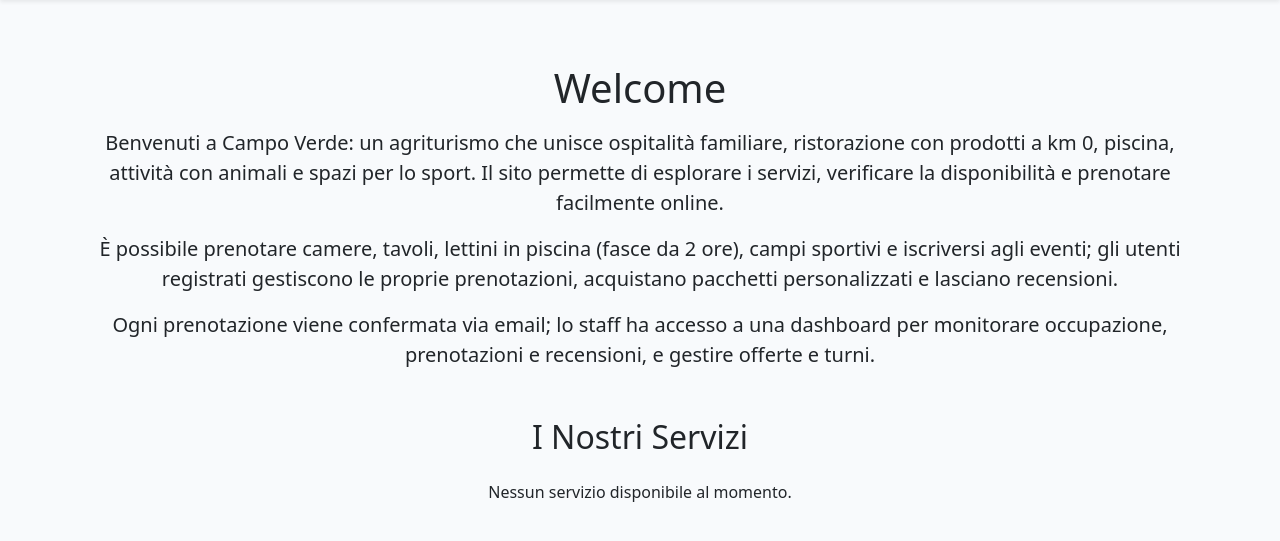
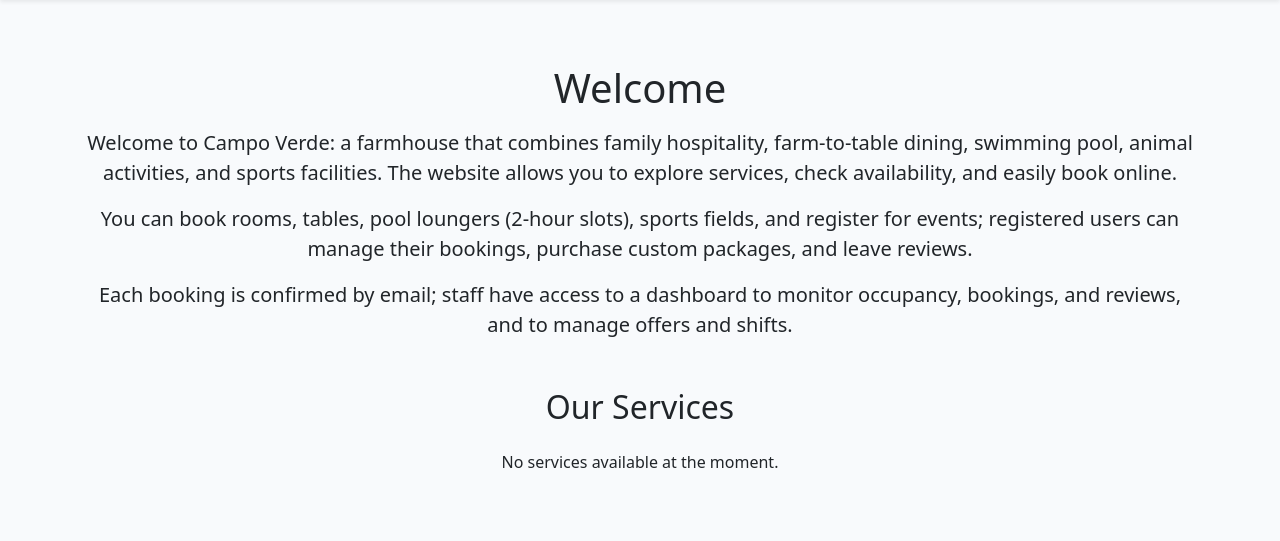
Before and after one commit to alessandrorebosio/DB25-farmhouse, a Django app: page / in a window 1280 px wide. Shown: the part 56-597 px from the top of the page. Run offline with Django 5.2, Linux system fonts and the light colour scheme.

Commit message:
translated index.html

```diff
--- a/app/core/templates/index.html
+++ b/app/core/templates/index.html
@@ -7,26 +7,23 @@
 
     <section class="presentation lead">
         <p>
-            Benvenuti a Campo Verde: un agriturismo che unisce ospitalità familiare, ristorazione con prodotti a km 0,
-            piscina, attività con animali e spazi per lo sport. Il sito permette di esplorare i servizi, verificare la
-            disponibilità e prenotare facilmente online.
+            Welcome to Campo Verde: a farmhouse that combines family hospitality, farm-to-table dining,
+            swimming pool, animal activities, and sports facilities. The website allows you to explore services, check
+            availability, and easily book online.
         </p>
         <p>
-            È possibile prenotare camere, tavoli, lettini in piscina (fasce da 2 ore), campi sportivi e iscriversi agli
-            eventi;
-            gli utenti registrati gestiscono le proprie prenotazioni, acquistano pacchetti personalizzati e lasciano
-            recensioni.
+            You can book rooms, tables, pool loungers (2-hour slots), sports fields, and register for events;
+            registered users can manage their bookings, purchase custom packages, and leave reviews.
         </p>
         <p>
-            Ogni prenotazione viene confermata via email; lo staff ha accesso a una dashboard per monitorare
-            occupazione,
-            prenotazioni e recensioni, e gestire offerte e turni.
+            Each booking is confirmed by email; staff have access to a dashboard to monitor
+            occupancy, bookings, and reviews, and to manage offers and shifts.
         </p>
     </section>
 
     <!-- Services Section -->
     <section class="services mt-5">
-        <h2 class="text-center mb-4">I Nostri Servizi</h2>
+        <h2 class="text-center mb-4">Our Services</h2>
         <div class="row">
             {% for servizio in servizi_disponibili %}
             <div class="col-md-4 mb-4">
@@ -48,20 +45,20 @@
                         <h5 class="card-title">{{ servizio.get_tipo_servizio_display }}</h5>
                         <p class="card-text">
                             {% if servizio.prezzo > 0 %}
-                                Prezzo: €{{ servizio.prezzo }}
+                                Price: €{{ servizio.prezzo }}
                             {% else %}
-                                Servizio Gratuito
+                                Free Service
                             {% endif %}
                         </p>
                         <a href="{% url 'book_service' servizio.ID_servizio %}" class="btn btn-primary btn-sm">
-                            <i class="fas fa-calendar-plus"></i> Prenota Ora
+                            <i class="fas fa-calendar-plus"></i> Book Now
                         </a>
                     </div>
                 </div>
             </div>
             {% empty %}
             <div class="col-12">
-                <p class="text-center">Nessun servizio disponibile al momento.</p>
+                <p class="text-center">No services available at the moment.</p>
             </div>
             {% endfor %}
         </div>
```
